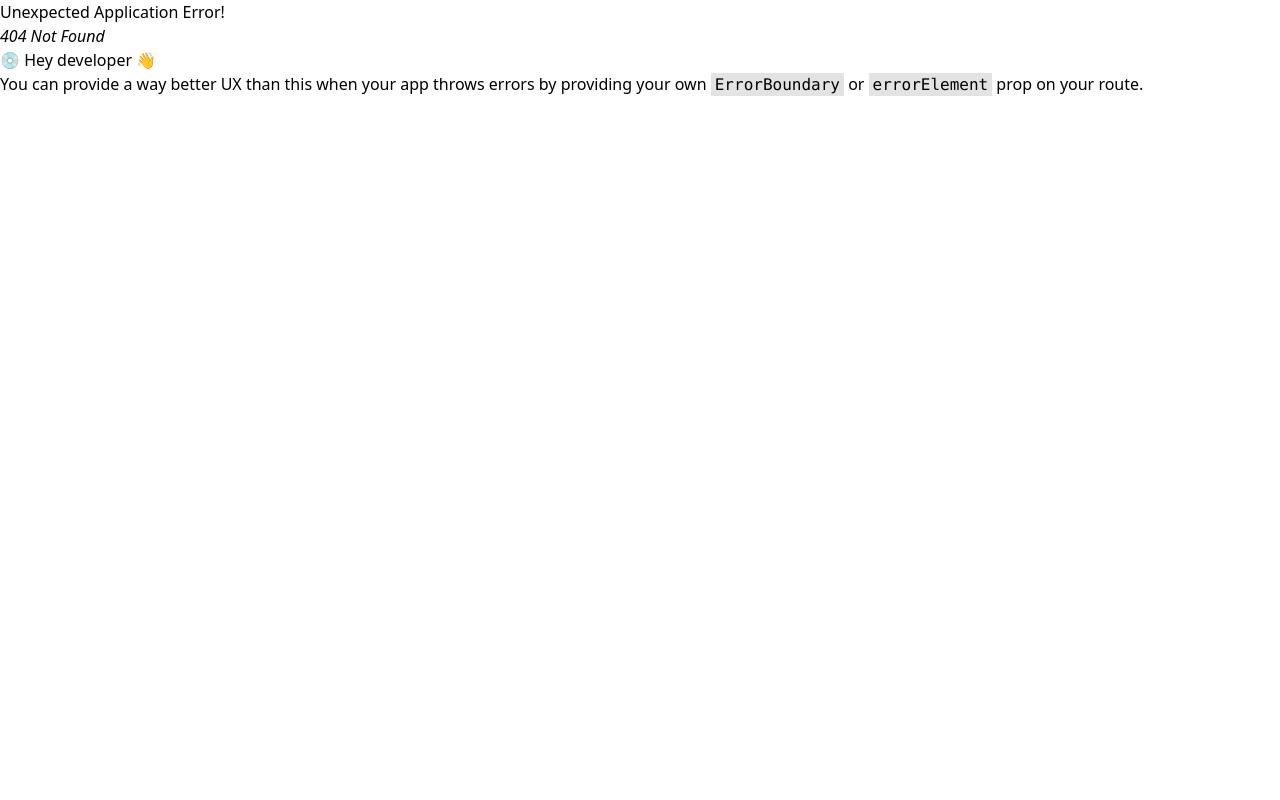
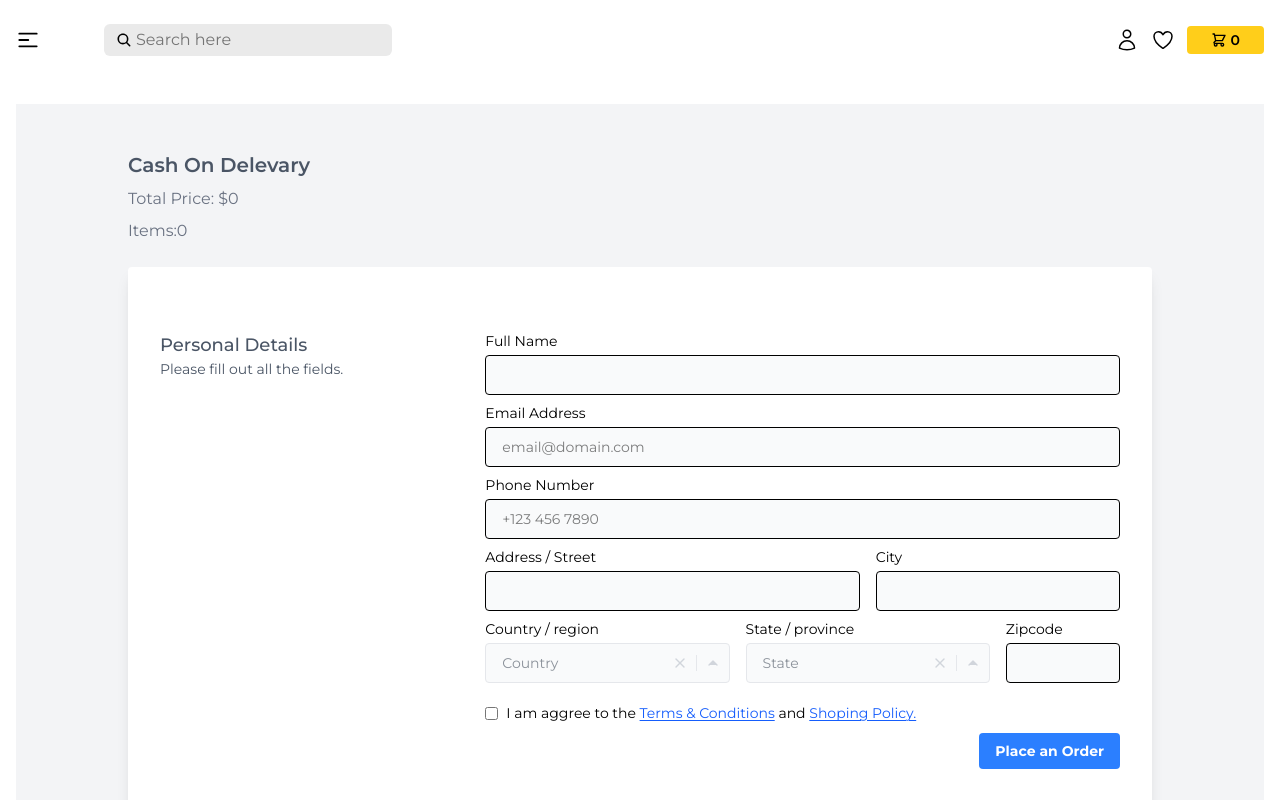
Before and after one commit to TrinadhM-dev/Online_Book_Store, a React (Vite) app in the folder client/: page /checkout in a window 1280 px wide. Before the commit this address had no page. Shown: the top 800 px of the page. Built offline with nearby package versions, Linux system fonts and the light colour scheme.

Commit message:
checkout Page

```diff
--- a/client/src/books/BookCard.jsx
+++ b/client/src/books/BookCard.jsx
@@ -31,7 +31,7 @@ const BookCard = ({ book }) => {
             </h3></Link>
           <p className="text-gray-600 mb-5">{book?.description?.length > 80 ? `${book?.description.slice(0, 80)}....` : book.description}</p>
           <p className="font-medium mb-5">
-            {book?.oldPrice} <span className="line-through font-normal ml-2"> {book?.newPrice}</span>
+            {book?.newPrice} <span className="line-through font-normal ml-2"> {book?.oldPrice}</span>
           </p>
           <button
           onClick={ () => handleAddToCart(book)}
--- a/client/src/books/CartPage.jsx
+++ b/client/src/books/CartPage.jsx
@@ -1,9 +1,19 @@
 import React from 'react'
-import { useSelector } from 'react-redux'
+import { useDispatch, useSelector } from 'react-redux'
 import { Link } from 'react-router-dom'
+import { getImgUrl } from '../utils/getImgUrl';
+import { clearCart, removeCart } from '../redux/features/cart/cartSlice';
 
 function CartPage() {
     const cartItems = useSelector(state => state.cart.cartItems);
+    const dispatch = useDispatch();
+    const totalPrice = cartItems.reduce((acc,item)=> acc + item.newPrice,0).toFixed(2);
+    const handleRemoveCart = (product) =>{
+        dispatch(removeCart(product));
+    }
+    const HandleClearCart = () =>{
+        dispatch(clearCart());
+    }
       return (
     <>
     <div className="flex mt-12 h-full flex-col overflow-hidden bg-white shadow-xl">
@@ -13,8 +23,8 @@ function CartPage() {
         <div className="ml-3 flex h-7 items-center ">
           <button
             type="button"
-            onClick=""
-            className="relative -m-2 py-1 px-2 bg-red-500 text-white rounded-md hover:bg-secondary transition-all duration-200  "
+            onClick={()=>HandleClearCart()}
+            className="relative -m-2 py-1 px-2 bg-red-500 text-white rounded-md hover:bg-secondary transition-all duration-200"
           >
             <span className="">Clear Cart</span>
           </button>
@@ -23,14 +33,16 @@ function CartPage() {
 
       <div className="mt-8">
         <div className="flow-root">
-            {/* {cartItems.length > 0 ? } */}
+            { cartItems.length > 0 ?
 
              <ul role="list" className="-my-6 divide-y divide-gray-200">
-                <li  className="flex py-6">
+                {
+                    cartItems.map((product) => (
+                        <li  key={product._id} className="flex py-6">
                         <div className="h-24 w-24 flex-shrink-0 overflow-hidden rounded-md border border-gray-200">
                           <img
                             alt=""
-                      src="../assets/books/book-1.png"
+                            src={`${getImgUrl(product?.coverImage)}`}
                             className="h-full w-full object-cover object-center"
                           />
                         </div>
@@ -39,25 +51,27 @@ function CartPage() {
                           <div>
                             <div className="flex flex-wrap justify-between text-base font-medium text-gray-900">
                               <h3>
-                          <Link to='/'>Product Titlee</Link>
+                                <Link to='/'></Link>
                               </h3>
-                        <p className="sm:ml-4">$50</p>
+                              <p className="sm:ml-4">{product.newPrice}</p>
                             </div>
-                      <p className="mt-1 text-sm text-gray-500 capitalize"><strong>Category:</strong> Fiction</p>
+                            <p className="mt-1 text-sm text-gray-500 capitalize"><strong>Category:</strong>{product?.category}</p>
                           </div>
                           <div className="flex flex-1 flex-wrap items-end justify-between space-y-2 text-sm">
                             <p className="text-gray-500"><strong>Qty:</strong> 1</p>
 
                             <div className="flex">
-                        <button  type="button" className="font-medium text-indigo-600 hover:text-indigo-500">
+                              <button  type="button" onClick={()=>handleRemoveCart(product)} className="font-medium text-indigo-600 hover:text-indigo-500">
                                 Remove
                               </button>
                             </div>
                           </div>
                         </div>
                       </li>
-
-            </ul>
+                    ))
+                }
+            </ul>: (<p>Page not found</p>)
+}
         </div>
       </div>
     </div>
@@ -65,7 +79,7 @@ function CartPage() {
     <div className="border-t border-gray-200 px-4 py-6 sm:px-6">
       <div className="flex justify-between text-base font-medium text-gray-900">
         <p>Subtotal</p>
-        <p>$0</p>
+        <p>${totalPrice ? totalPrice : 0}</p>
       </div>
       <p className="mt-0.5 text-sm text-gray-500">Shipping and taxes calculated at checkout.</p>
       <div className="mt-6">
--- /dev/null
+++ b/client/src/books/CheckOutPage.jsx
@@ -0,0 +1,142 @@
+import React from 'react'
+import { Link } from 'react-router-dom'
+
+const CheckOutPage = () => {
+  return (
+<>
+<div className="min-h-screen p-6 bg-gray-100 flex items-center justify-center">
+    <div className="container max-w-screen-lg mx-auto">
+        <div>
+            <div>
+            <h2 className="font-semibold text-xl text-gray-600 mb-2">Cash On Delevary</h2>
+            <p className="text-gray-500 mb-2">Total Price: $0</p>
+            <p className="text-gray-500 mb-6">Items:0</p>
+            </div>
+
+            <div className="bg-white rounded shadow-lg p-4 px-4 md:p-8 mb-6">
+                    <form
+                    // onSubmit={handleSubmit(onSubmit)}
+
+                    className="grid gap-4 gap-y-2 text-sm grid-cols-1 lg:grid-cols-3 my-8">
+                        <div className="text-gray-600">
+                            <p className="font-medium text-lg">Personal Details</p>
+                            <p>Please fill out all the fields.</p>
+                        </div>
+
+                        <div className="lg:col-span-2">
+                            <div className="grid gap-4 gap-y-2 text-sm grid-cols-1 md:grid-cols-5">
+                                <div className="md:col-span-5">
+                                    <label htmlFor="full_name">Full Name</label>
+                                    <input
+
+                                        type="text" name="name" id="name" className="h-10 border mt-1 rounded px-4 w-full bg-gray-50"  />
+                                </div>
+
+                                <div className="md:col-span-5">
+                                    <label html="email">Email Address</label>
+                                    <input
+
+                                        type="text" name="email" id="email" className="h-10 border mt-1 rounded px-4 w-full bg-gray-50"
+                                        disabled
+                                        // defaultValue={currentUser?.email}
+                                        placeholder="email@domain.com" />
+                                </div>
+                                <div className="md:col-span-5">
+                                    <label html="phone">Phone Number</label>
+                                    <input
+
+                                        type="number" name="phone" id="phone" className="h-10 border mt-1 rounded px-4 w-full bg-gray-50" placeholder="+123 456 7890" />
+                                </div>
+
+                                <div className="md:col-span-3">
+                                    <label htmlFor="address">Address / Street</label>
+                                    <input
+
+                                        type="text" name="address" id="address" className="h-10 border mt-1 rounded px-4 w-full bg-gray-50" placeholder="" />
+                                </div>
+
+                                <div className="md:col-span-2">
+                                    <label htmlFor="city">City</label>
+                                    <input
+
+                                        type="text" name="city" id="city" className="h-10 border mt-1 rounded px-4 w-full bg-gray-50" placeholder="" />
+                                </div>
+
+                                <div className="md:col-span-2">
+                                    <label htmlFor="country">Country / region</label>
+                                    <div className="h-10 bg-gray-50 flex border border-gray-200 rounded items-center mt-1">
+                                        <input
+
+                                            name="country" id="country" placeholder="Country" className="px-4 appearance-none outline-none text-gray-800 w-full bg-transparent"  />
+                                        <button tabIndex="-1" className="cursor-pointer outline-none focus:outline-none transition-all text-gray-300 hover:text-red-600">
+                                            <svg className="w-4 h-4 mx-2 fill-current" xmlns="http://www.w3.org/2000/svg" viewBox="0 0 24 24" stroke="currentColor" strokeWidth="2" strokeLinecap="round" strokeLinejoin="round">
+                                                <line x1="18" y1="6" x2="6" y2="18"></line>
+                                                <line x1="6" y1="6" x2="18" y2="18"></line>
+                                            </svg>
+                                        </button>
+                                        <button tabIndex="-1" className="cursor-pointer outline-none focus:outline-none border-l border-gray-200 transition-all text-gray-300 hover:text-blue-600">
+                                            <svg className="w-4 h-4 mx-2 fill-current" xmlns="http://www.w3.org/2000/svg" viewBox="0 0 24 24" stroke="currentColor" strokeWidth="2" strokeLinecap="round" strokeLinejoin="round"><polyline points="18 15 12 9 6 15"></polyline></svg>
+                                        </button>
+                                    </div>
+                                </div>
+
+                                <div className="md:col-span-2">
+                                    <label htmlFor="state">State / province</label>
+                                    <div className="h-10 bg-gray-50 flex border border-gray-200 rounded items-center mt-1">
+                                        <input
+
+                                        name="state" id="state" placeholder="State" className="px-4 appearance-none outline-none text-gray-800 w-full bg-transparent"  />
+                                        <button  className="cursor-pointer outline-none focus:outline-none transition-all text-gray-300 hover:text-red-600">
+                                            <svg className="w-4 h-4 mx-2 fill-current" xmlns="http://www.w3.org/2000/svg" viewBox="0 0 24 24" stroke="currentColor" strokeWidth="2" strokeLinecap="round" strokeLinejoin="round">
+                                                <line x1="18" y1="6" x2="6" y2="18"></line>
+                                                <line x1="6" y1="6" x2="18" y2="18"></line>
+                                            </svg>
+                                        </button>
+                                        <button tabIndex="-1" className="cursor-pointer outline-none focus:outline-none border-l border-gray-200 transition-all text-gray-300 hover:text-blue-600">
+                                            <svg className="w-4 h-4 mx-2 fill-current" xmlns="http://www.w3.org/2000/svg" viewBox="0 0 24 24" stroke="currentColor" strokeWidth="2" strokeLinecap="round" strokeLinejoin="round"><polyline points="18 15 12 9 6 15"></polyline></svg>
+                                        </button>
+                                    </div>
+                                </div>
+
+                                <div className="md:col-span-1">
+                                    <label htmlFor="zipcode">Zipcode</label>
+                                    <input
+
+                                    type="text" name="zipcode" id="zipcode" className="transition-all flex items-center h-10 border mt-1 rounded px-4 w-full bg-gray-50" placeholder="" />
+                                </div>
+
+                                <div className="md:col-span-5 mt-3">
+                                    <div className="inline-flex items-center">
+                                        <input
+                                        type="checkbox" name="billing_same" id="billing_same" className="form-checkbox" />
+                                        <label htmlFor="billing_same" className="ml-2 ">I am aggree to the <Link className='underline underline-offset-2 text-blue-600'>Terms & Conditions</Link> and <Link className='underline underline-offset-2 text-blue-600'>Shoping Policy.</Link></label>
+                                    </div>
+                                </div>
+
+
+
+                                <div className="md:col-span-5 text-right">
+                                    <div className="inline-flex items-end">
+                                        <button
+                                        // disabled={!isChecked}
+                                        className="bg-blue-500 hover:bg-blue-700 text-white font-bold py-2 px-4 rounded">Place an Order</button>
+                                    </div>
+                                </div>
+
+                            </div>
+                        </div>
+                    </form>
+                </div>
+
+
+
+        </div>
+
+
+    </div>
+</div>
+</>
+  )
+}
+
+export default CheckOutPage
--- a/client/src/routers/router.jsx
+++ b/client/src/routers/router.jsx
@@ -6,6 +6,7 @@ import Home from "../pages/Home";
 import Login from "../components/Login";
 import Register from "../components/Register";
 import CartPage from "../books/CartPage";
+import CheckOutPage from "../books/CheckOutPage";
 const router = createBrowserRouter([
   {
     path: "/",
@@ -35,6 +36,10 @@ const router = createBrowserRouter([
           path:"/register",
           element:<Register />
         },
+        {
+          path:'/checkout',
+          element:<CheckOutPage />
+        }
 
     ]
   },
```
Lines whose indentation alone changed are shown as unchanged.
